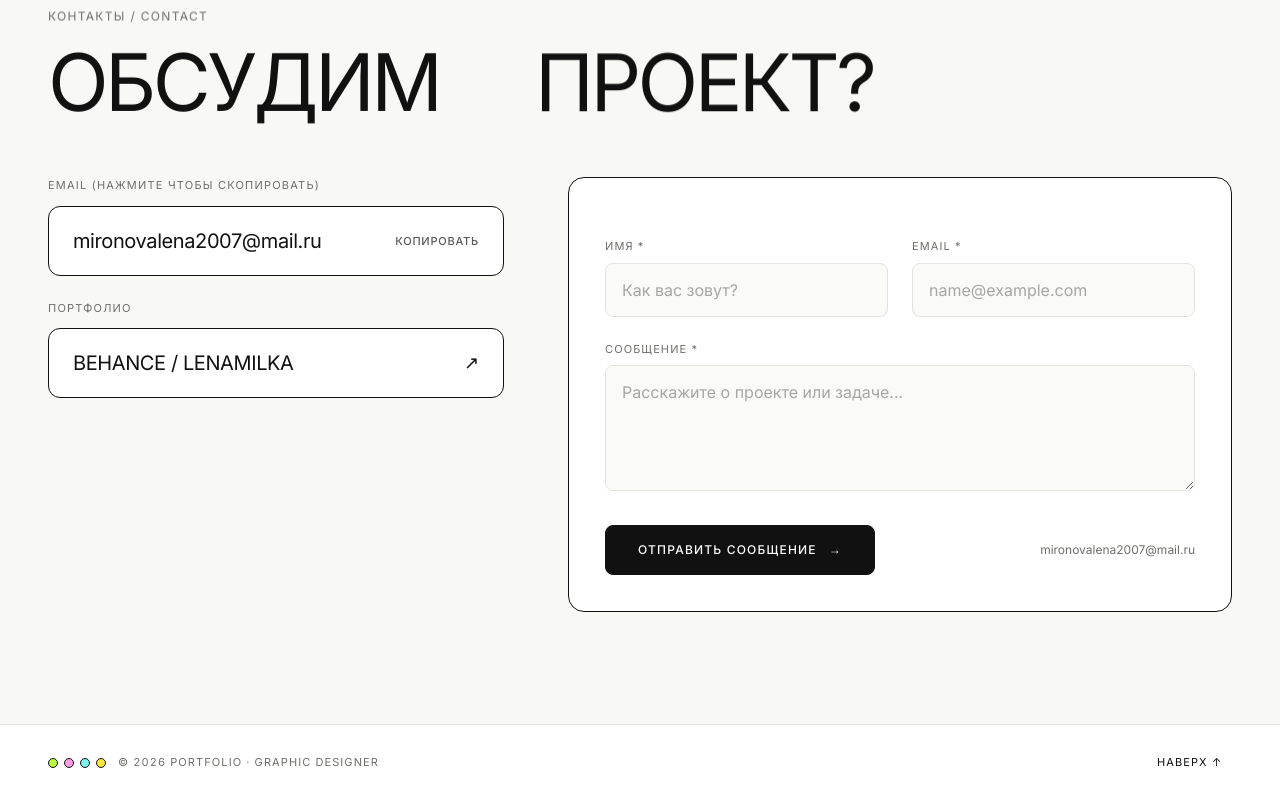
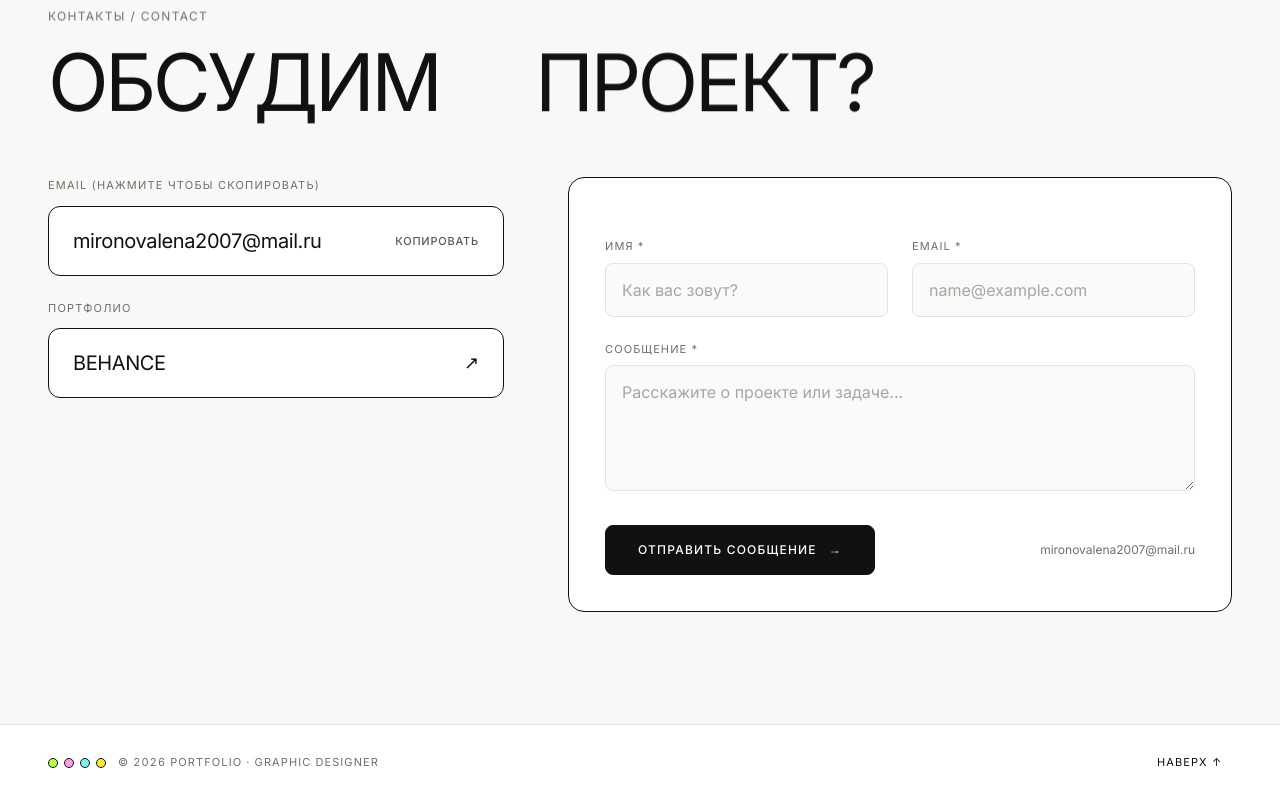
Before and after one commit to tefi9/portfolio2026, a plain HTML site: page index.html in a window 1280 px wide. Shown: the part 3610-4410 px from the top of the page. Drawn offline with nearby package versions, Linux system fonts and the light colour scheme.

Commit message:
Update index.html

```diff
--- a/index.html
+++ b/index.html
@@ -1353,7 +1353,7 @@
                 class="tactile-btn group w-full px-5 sm:px-6 py-4 sm:py-5 bg-paper hover:bg-cyanMark border border-ink rounded-xl flex items-center justify-between gap-4 text-left"
               >
                 <span class="text-base sm:text-xl font-normal uppercase tracking-[-0.02em] text-ink">
-                  BEHANCE / LENAMILKA
+                  BEHANCE
                 </span>
                 <span class="text-lg text-ink transition-transform duration-200 group-hover:translate-x-1 group-hover:-translate-y-1">
                   ↗
```
